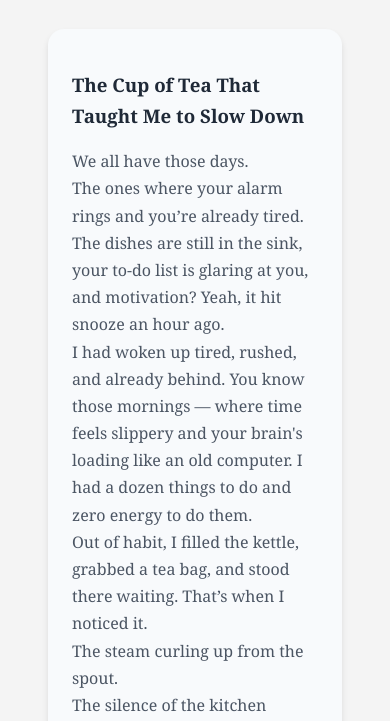
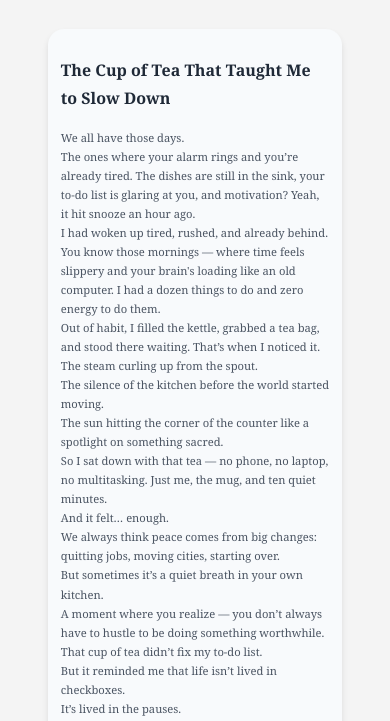
Before and after one commit to Scripts-By-Hamza/Blog-Post-Website, a plain HTML site: page The-Story-Nook.html in a window 390 px wide. Shown: the part 565-1286 px from the top of the page. Drawn offline with Linux system fonts and the light colour scheme.

Commit message:
responsiveness edited

```diff
--- a/inner-pages.css
+++ b/inner-pages.css
@@ -160,7 +160,7 @@ body {
 }
 
 .post-content {
-    padding: 1.5rem;
+    padding: 0.8rem;
 }
 
 .post-category {
@@ -335,6 +335,12 @@ body {
     .newsletter-form button {
         width: 100%;
     }
+    .post-content h3 {
+        font-size: 1rem;
+    }
+    .post-content p {
+        font-size: 0.7rem;
+    }
     @media (max-width: 480px) {
         .hero h1 {
             font-size: 2rem;
```
